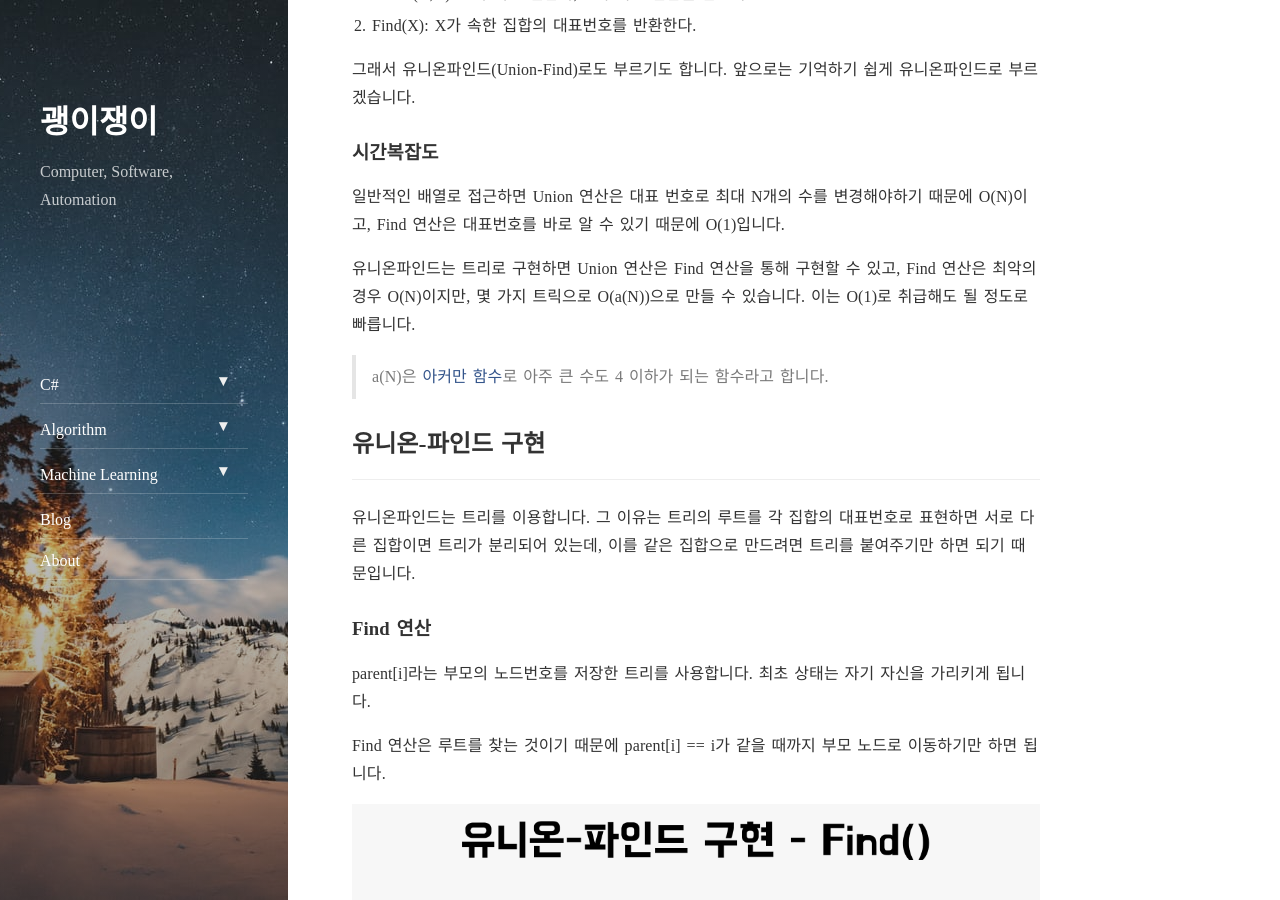
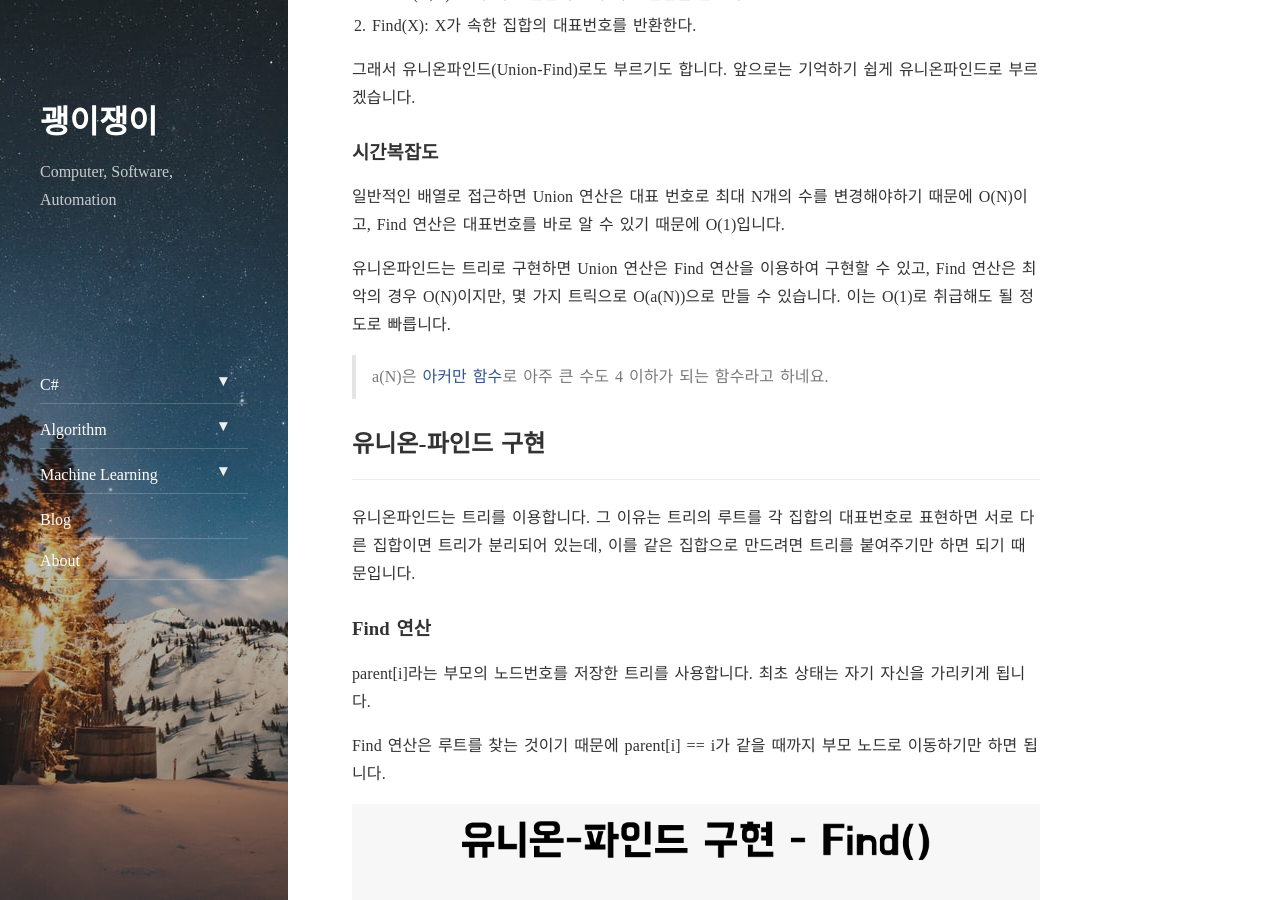
Before and after one commit to Laboputer/Laboputer.github.io, a Jekyll site: the page built from _posts/algorithm-ds/2017-10-07-disjointset.md, in a window 1280 px wide and 900 px high, scrolled down 982 px. Built offline with Jekyll 4.4.1, drawn with Linux system fonts in a browser that asks for light colours; nearby versions of some CDN libraries; comment, search, counter and statistics services are not loaded; some of the changed text lies outside the part shown.

Commit message:
Update a post (disjoint set)

````diff
--- a/_posts/algorithm-ds/2017-10-07-disjointset.md
+++ b/_posts/algorithm-ds/2017-10-07-disjointset.md
@@ -18,7 +18,7 @@
 
 서로소 집합은 2가지 연산이 있습니다.
 
-1. Union(X,Y): X가 속한 집합과, Y가 속한 집합을 합친다.
+1. Union(X,Y): X가 속한 집합과 Y가 속한 집합을 합친다.
 2. Find(X): X가 속한 집합의 대표번호를 반환한다.
 
 그래서 유니온파인드(Union-Find)로도 부르기도 합니다. 앞으로는 기억하기 쉽게 유니온파인드로 부르겠습니다.
@@ -27,9 +27,9 @@
 
 일반적인 배열로 접근하면 Union 연산은 대표 번호로 최대 N개의 수를 변경해야하기 때문에 O(N)이고, Find 연산은 대표번호를 바로 알 수 있기 때문에 O(1)입니다.
 
-유니온파인드는 트리로 구현하면 Union 연산은 Find 연산을 통해 구현할 수 있고, Find 연산은 최악의 경우 O(N)이지만, 몇 가지 트릭으로 O(a(N))으로 만들 수 있습니다. 이는 O(1)로 취급해도 될 정도로 빠릅니다.
+유니온파인드는 트리로 구현하면 Union 연산은 Find 연산을 이용하여 구현할 수 있고, Find 연산은 최악의 경우 O(N)이지만, 몇 가지 트릭으로 O(a(N))으로 만들 수 있습니다. 이는 O(1)로 취급해도 될 정도로 빠릅니다.
 
-> a(N)은 [아커만 함수](https://ko.wikipedia.org/wiki/%EC%95%84%EC%BB%A4%EB%A7%8C_%ED%95%A8%EC%88%98)로 아주 큰 수도 4 이하가 되는 함수라고 합니다.
+> a(N)은 [아커만 함수](https://ko.wikipedia.org/wiki/%EC%95%84%EC%BB%A4%EB%A7%8C_%ED%95%A8%EC%88%98)로 아주 큰 수도 4 이하가 되는 함수라고 하네요.
 
 ## 유니온-파인드 구현
 ---
@@ -53,7 +53,7 @@
 
 int Find(int x)
 {
-    return (parent[x] == x ? x : Find(parent[x]));
+    return parent[x] == x ? x : Find(parent[x]);
 }
 ```
 
````
Also changed, not shown: other parts of _posts/algorithm-ds/2017-10-07-disjointset.md (+4 -4 lines).
